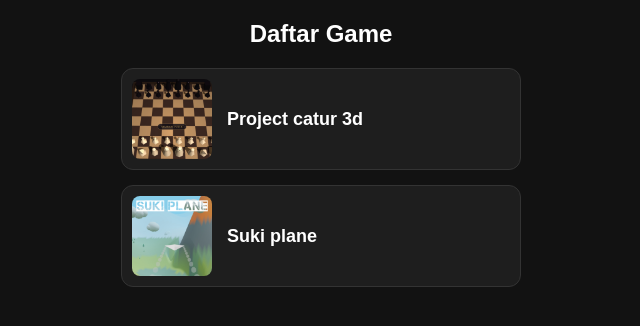
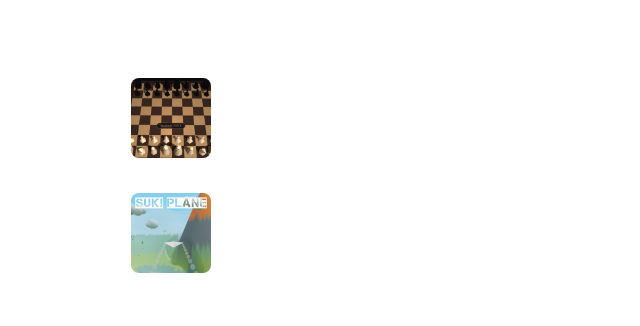
Before and after one commit to sukinocode/Sukinocode, a plain HTML site: page index.html in a window 1280 px wide. Shown: the whole page, without its empty margins (319-959 px from the left). Drawn offline with Linux system fonts and the light colour scheme.

Commit message:
Remove background color and border from styles
Removed background color and border from game card.

```diff
--- a/index.html
+++ b/index.html
@@ -18,7 +18,6 @@
       width: 100vw;
       height: 100vh;
       overflow: hidden;
-      background-color: #121212;
       color: #ffffff;
       font-family: sans-serif;
     }
@@ -56,12 +55,10 @@
     .game-card {
       display: flex;
       align-items: center;
-      background-color: #1e1e1e;
       border-radius: 12px;
       padding: 10px;
       text-decoration: none;
       color: #ffffff;
-      border: 1px solid #333;
     }
     .game-card img {
       width: 80px;
```
